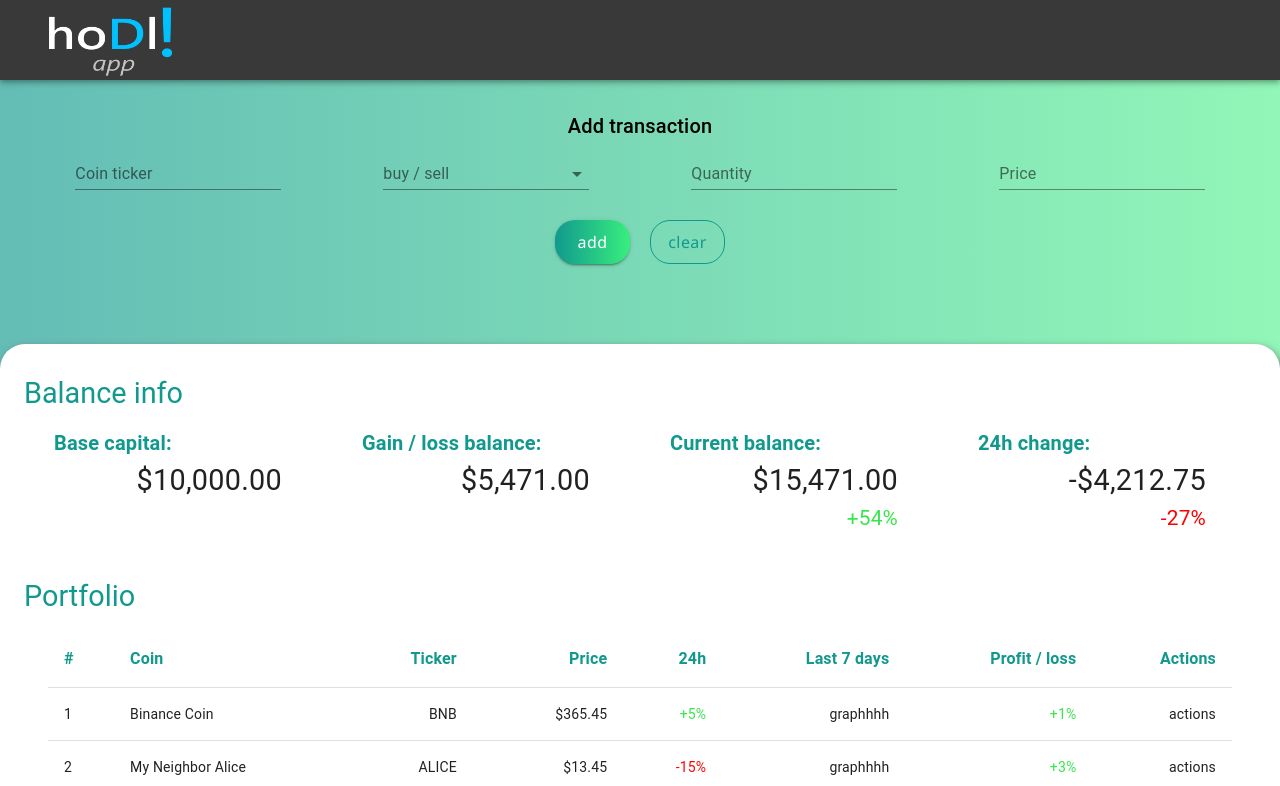
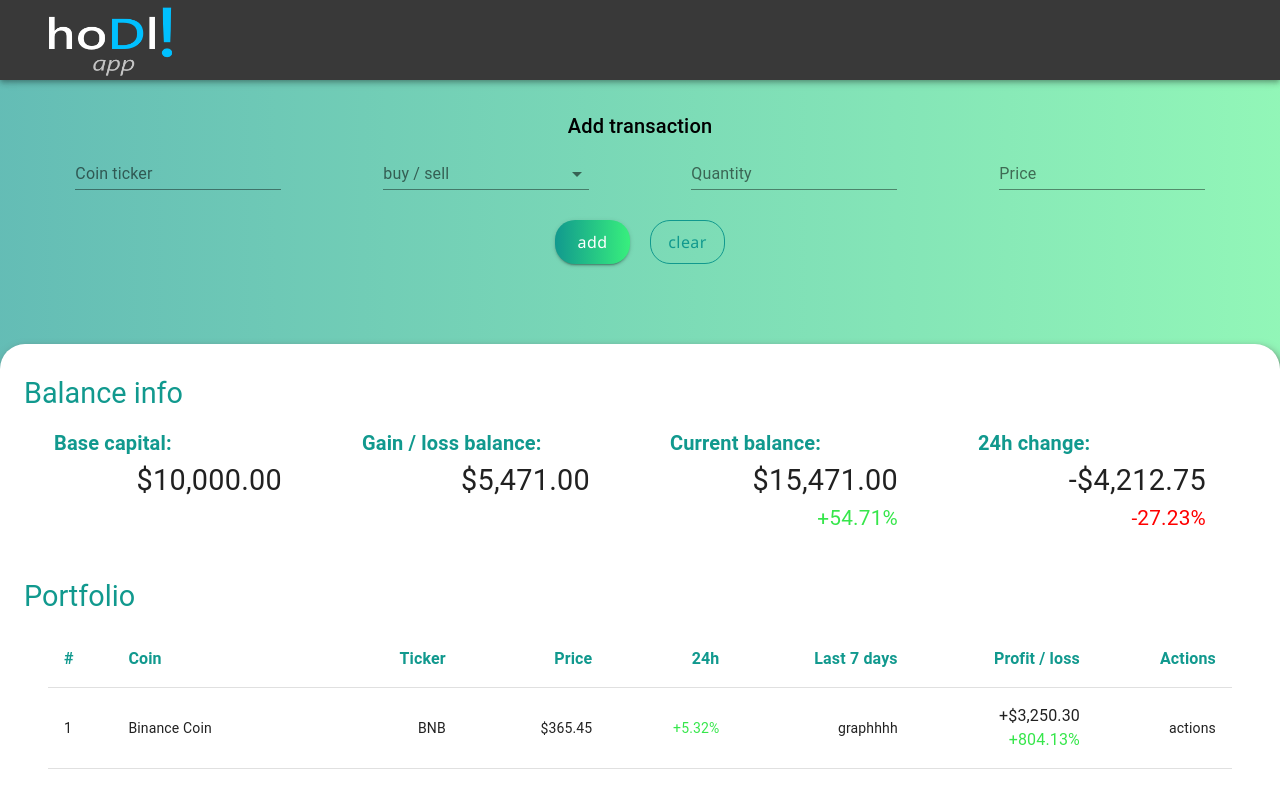
Before and after one commit to BlackH3art/hodl-app-vol2, a React (Create React App) app: page / in a window 1280 px wide. Shown: the top 786 px of the page. Built offline with nearby package versions, Linux system fonts and the light colour scheme; no server answers.

Commit message:
DoubleRowCell component + P&L calculations

```diff
--- a/src/components/BalanceInfo/BalanceInfo.jsx
+++ b/src/components/BalanceInfo/BalanceInfo.jsx
@@ -2,7 +2,7 @@
 import { Container, Typography } from '@material-ui/core';
 
 import { getCoins } from '../../redux.actions/coinActions';
-import { setProfitLossPercentageSign, usdFormatter } from '../../helpers/helpers';
+import { setProfitLossSign, usdFormatter } from '../../helpers/helpers';
 import { userinfo } from '../../helpers/pseudoData';
 
 import useStyles from './balanceInfo.styles';
@@ -18,8 +18,6 @@
 
   const classes = useStyles();
   const dispatch = useDispatch();
-
-
 
   // Balance info calculations
   const currentBalance = (userinfo.baseCapital * userinfo.totalGain).toFixed(2);
@@ -43,8 +41,8 @@
         <InfoSquaresWrapper>
           <InfoSquare title="Base capital:" info={`${usdFormatter.format(userinfo.baseCapital)}`} />
           <InfoSquare title="Gain / loss balance:" info={`${usdFormatter.format(gainBalance)}`} />
-          <InfoSquare title="Current balance:" info={`${usdFormatter.format(currentBalance)}`} percent={`${setProfitLossPercentageSign(gainPercent)}`} />
-          <InfoSquare title="24h change:" info={`${usdFormatter.format(dayChangeBalance)}`} percent={`${setProfitLossPercentageSign(dayChangePercent)}`} />
+          <InfoSquare title="Current balance:" info={`${usdFormatter.format(currentBalance)}`} percent={`${setProfitLossSign(gainPercent, true)}`} />
+          <InfoSquare title="24h change:" info={`${usdFormatter.format(dayChangeBalance)}`} percent={`${setProfitLossSign(dayChangePercent, true)}`} />
         </InfoSquaresWrapper>
 
         <Typography variant="h5" className={classes.title}>
--- a/src/components/BalanceInfo/CoinList/CoinList.jsx
+++ b/src/components/BalanceInfo/CoinList/CoinList.jsx
@@ -1,8 +1,9 @@
 import React from 'react';
 import { Container, Typography, Table, TableHead, TableRow, TableCell, TableBody } from '@material-ui/core';
+import DoubleRowCell from '../DoubleRowCell/DoubleRowCell';
 
 import { coinList } from '../../../helpers/pseudoData';
-import { setProfitLossPercentageSign, usdFormatter } from '../../../helpers/helpers';
+import { setProfitLossSign, usdFormatter } from '../../../helpers/helpers';
 
 import useStyles from './coinList.styles';
 import { useSelector } from 'react-redux';
@@ -12,6 +13,34 @@
   const classes = useStyles();
   const coins = useSelector((state) => state.coinReducer);
 
+
+  const portfolio = coinList.map((coin, index) => {
+
+    // calculate percent of profit or loss
+    let percentagePNL = (((coin.price - coin.entryPrice) / coin.entryPrice) * 100).toFixed(2);
+    // calculate balance of profit or loss
+    let balancePNL = setProfitLossSign((coin.quantity * coin.price) - (coin.quantity * coin.entryPrice));
+    // should color be green for profit or red for loss?
+    let gainOrLossColor = setProfitLossSign(percentagePNL, true).startsWith('-') ? classes.loss : classes.gain;
+
+    return (
+      <TableRow key={coin.name} >
+        <TableCell align="left">{++index}</TableCell>
+        <TableCell align="left">{coin.name}</TableCell>
+        <TableCell align="right">{coin.ticker}</TableCell>
+        <TableCell align="right">{usdFormatter.format(coin.price)}</TableCell>
+        <TableCell className={setProfitLossSign(coin.dayChange, true).startsWith('-') ? classes.loss : classes.gain} align="right">{setProfitLossSign(coin.dayChange, true)}</TableCell>
+        <TableCell align="right">{coin.last7days}</TableCell>
+        <TableCell align="right">
+          <DoubleRowCell
+          firstRow={balancePNL}
+          secondRow={setProfitLossSign(percentagePNL, true)}
+          secondRowClassName={gainOrLossColor}
+          />
+        </TableCell>
+        <TableCell align="right">actions</TableCell>
+      </TableRow>
+    )})
 
   return (
     <>
@@ -30,18 +59,7 @@
             </TableRow>
           </TableHead>
           <TableBody>
-            {coinList.map((coin, index) => (
-              <TableRow key={coin.name} >
-                <TableCell align="left">{++index}</TableCell>
-                <TableCell align="left">{coin.name}</TableCell>
-                <TableCell align="right">{coin.ticker}</TableCell>
-                <TableCell align="right">{usdFormatter.format(coin.price)}</TableCell>
-                <TableCell className={setProfitLossPercentageSign(coin.dayChange).startsWith('-') ? classes.loss : classes.gain} align="right">{setProfitLossPercentageSign(coin.dayChange)}</TableCell>
-                <TableCell align="right">{coin.last7days}</TableCell>
-                <TableCell className={classes.gain} align="right">{setProfitLossPercentageSign(index * 1.5)}</TableCell>
-                <TableCell align="right">actions</TableCell>
-              </TableRow>
-            ))}
+            {portfolio}
           </TableBody>
         </Table>
 
--- /dev/null
+++ b/src/components/BalanceInfo/DoubleRowCell/DoubleRowCell.jsx
@@ -0,0 +1,20 @@
+import React from 'react';
+import { Typography } from '@material-ui/core';
+
+import useStyles from './doubleRowCell.styles';
+
+const DoubleRowCell = ({ firstRow, secondRow, secondRowClassName }) => {
+
+  const classes = useStyles();
+
+  return (
+    <>
+      <div className={classes.cellContainer}>
+        <Typography>{firstRow}</Typography>
+        <Typography className={secondRowClassName}>{secondRow}</Typography>
+      </div>
+    </>
+   );
+}
+
+export default DoubleRowCell;
--- /dev/null
+++ b/src/components/BalanceInfo/DoubleRowCell/doubleRowCell.styles.js
@@ -0,0 +1,10 @@
+import { makeStyles } from '@material-ui/core';
+
+const useStyles = makeStyles(() => ({
+  cellContainer: {
+    width: "100%",
+    height: "100%",
+  }
+}))
+
+export default useStyles;
--- a/src/helpers/helpers.js
+++ b/src/helpers/helpers.js
@@ -1,13 +1,22 @@
-export const setProfitLossPercentageSign = (value) => {
+export const setProfitLossSign = (value, percentValue) => {
 
   const stringValue = value.toString();
-  const numberValue = parseInt(stringValue, 10);
+  const numberValue = Number(stringValue);
 
-  if (numberValue > 0) {
-    return `+${numberValue}%`;
+  if(percentValue) {
+    if (numberValue > 0) {
+      return `+${numberValue}%`;
+    } else {
+      return `${numberValue}%`;
+    }
   } else {
-    return `${numberValue}%`;
+    if (numberValue > 0) {
+      return `+${usdFormatter.format(numberValue)}`;
+    } else {
+      return `${usdFormatter.format(numberValue)}`;
+    }
   }
+
 }
 
 export const usdFormatter = new Intl.NumberFormat('en-US', {
--- a/src/helpers/pseudoData.js
+++ b/src/helpers/pseudoData.js
@@ -9,6 +9,7 @@
     name: "Binance Coin",
     ticker: "BNB",
     price: 365.45,
+    quantity: 10,
     entryPrice: 40.42,
     dayChange: 5.32,
     last7days: "graphhhh",
@@ -18,6 +19,7 @@
     name: "My Neighbor Alice",
     ticker: "ALICE",
     price: 13.45,
+    quantity: 100,
     entryPrice: 18.42,
     dayChange: -15.02,
     last7days: "graphhhh",
@@ -27,6 +29,7 @@
     name: "Ethereum",
     ticker: "ETH",
     price: 1565.45,
+    quantity: 5,
     entryPrice: 711.12,
     dayChange: -25.32,
     last7days: "graphhhh",
```
